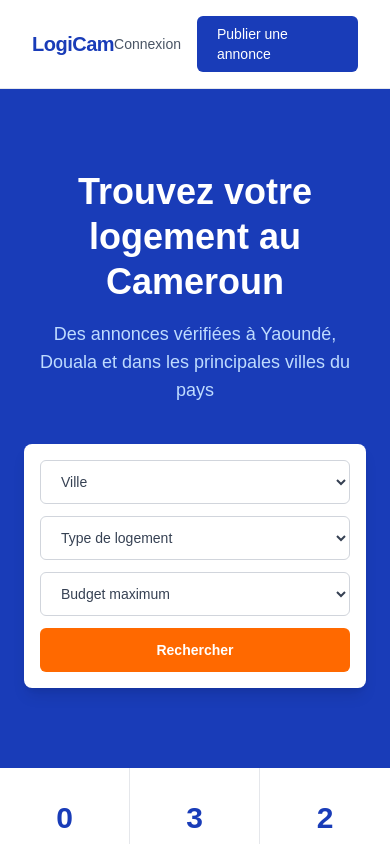
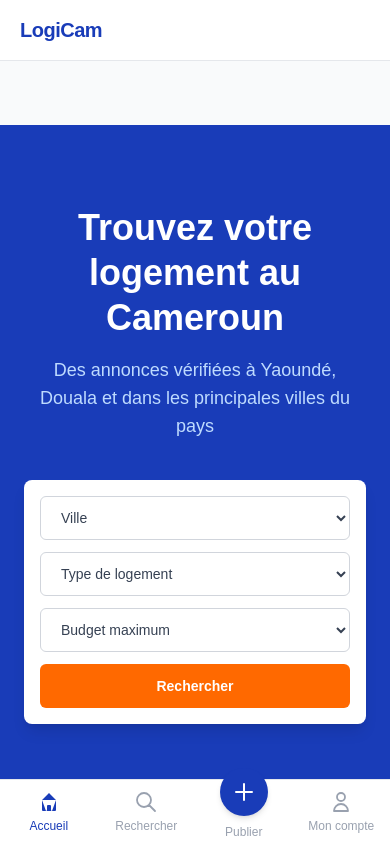
Before and after one commit to sohpagui/logicam, a Next.js app: page / in a window 390 px wide. Shown: the top 844 px of the page. Built offline with nearby package versions, Linux system fonts and the light colour scheme; no server answers; the database is empty.

Commit message:
barre navigation mobile en bas style WhatsApp

```diff
--- a/app/components/NavBar.tsx
+++ b/app/components/NavBar.tsx
@@ -5,10 +5,12 @@ import { useAuth } from '../context/AuthContext'
 import { useRouter } from 'next/navigation'
 import { useState, useEffect } from 'react'
 import { supabase } from '@/lib/supabase'
+import { usePathname } from 'next/navigation'
 
 export default function NavBar() {
   const { user, chargement, seDeconnecter } = useAuth()
   const router = useRouter()
+  const pathname = usePathname()
   const [estAdmin, setEstAdmin] = useState(false)
   const [messagesNonLus, setMessagesNonLus] = useState(0)
   const [photoProfil, setPhotoProfil] = useState('')
@@ -64,8 +66,12 @@ export default function NavBar() {
     router.push('/')
   }
 
+  const actif = (href: string) => pathname === href
+
   return (
-    <nav className="bg-white border-b border-gray-200 px-8 py-4 flex justify-between items-center">
+    <>
+      {/* NAVBAR HAUT — visible sur desktop, cachée sur mobile */}
+      <nav className="hidden md:flex bg-white border-b border-gray-200 px-8 py-4 justify-between items-center">
         <Link href="/" className="text-xl font-bold text-blue-800 tracking-tight">
           LogiCam
         </Link>
@@ -74,17 +80,11 @@ export default function NavBar() {
           {chargement ? null : user ? (
             <>
               {estAdmin && (
-              <Link
-                href="/admin"
-                className="text-sm text-orange-500 hover:text-orange-600 font-medium"
-              >
+                <Link href="/admin" className="text-sm text-orange-500 hover:text-orange-600 font-medium">
                   Administration
                 </Link>
               )}
-            <Link
-              href="/mon-espace"
-              className="text-sm text-gray-600 hover:text-blue-800 font-medium relative"
-            >
+              <Link href="/mon-espace" className="text-sm text-gray-600 hover:text-blue-800 font-medium relative">
                 Mon espace
                 {messagesNonLus > 0 && (
                   <span className="absolute -top-2 -right-4 bg-red-500 text-white text-xs rounded-full w-4 h-4 flex items-center justify-center font-bold">
@@ -94,41 +94,100 @@ export default function NavBar() {
               </Link>
               <Link href="/parametres" className="flex items-center gap-2">
                 {photoProfil ? (
-                <img
-                  src={photoProfil}
-                  alt="Photo de profil"
-                  className="w-8 h-8 rounded-full object-cover border border-gray-200"
-                />
+                  <img src={photoProfil} alt="Photo de profil" className="w-8 h-8 rounded-full object-cover border border-gray-200" />
                 ) : (
                   <div className="w-8 h-8 rounded-full bg-blue-100 flex items-center justify-center text-blue-800 font-bold text-sm border border-gray-200">
                     {nomUtilisateur.charAt(0).toUpperCase()}
                   </div>
                 )}
               </Link>
-            <button
-              onClick={gererDeconnexion}
-              className="text-sm text-red-500 hover:underline font-medium"
-            >
+              <button onClick={gererDeconnexion} className="text-sm text-red-500 hover:underline font-medium">
                 Se déconnecter
               </button>
             </>
           ) : (
             <>
-            <Link
-              href="/auth"
-              className="text-sm text-gray-600 hover:text-blue-800 font-medium"
-            >
+              <Link href="/auth" className="text-sm text-gray-600 hover:text-blue-800 font-medium">
                 Connexion
               </Link>
-            <Link
-              href="/publier"
-              className="text-sm bg-blue-800 text-white px-5 py-2 rounded-md hover:bg-blue-900 font-medium"
-            >
+              <Link href="/publier" className="text-sm bg-blue-800 text-white px-5 py-2 rounded-md hover:bg-blue-900 font-medium">
                 Publier une annonce
               </Link>
             </>
           )}
         </div>
       </nav>
+
+      {/* NAVBAR HAUT MOBILE — logo seulement */}
+      <nav className="flex md:hidden bg-white border-b border-gray-200 px-5 py-4 justify-between items-center">
+        <Link href="/" className="text-xl font-bold text-blue-800 tracking-tight">
+          LogiCam
+        </Link>
+        {user && (
+          <Link href="/parametres">
+            {photoProfil ? (
+              <img src={photoProfil} alt="Profil" className="w-9 h-9 rounded-full object-cover border-2 border-blue-100" />
+            ) : (
+              <div className="w-9 h-9 rounded-full bg-blue-100 flex items-center justify-center text-blue-800 font-bold text-sm">
+                {nomUtilisateur.charAt(0).toUpperCase()}
+              </div>
+            )}
+          </Link>
+        )}
+      </nav>
+
+      {/* BARRE DE NAVIGATION EN BAS — mobile uniquement */}
+      <div className="fixed bottom-0 left-0 right-0 z-50 md:hidden bg-white border-t border-gray-200 pb-safe">
+        <div className="grid grid-cols-4 h-16">
+
+          {/* ACCUEIL */}
+          <Link href="/" className={`flex flex-col items-center justify-center gap-1 transition ${actif('/') ? 'text-blue-800' : 'text-gray-400'}`}>
+            <svg className="w-6 h-6" fill={actif('/') ? 'currentColor' : 'none'} stroke="currentColor" strokeWidth={actif('/') ? 0 : 1.8} viewBox="0 0 24 24">
+              <path strokeLinecap="round" strokeLinejoin="round" d="M3 12l2-2m0 0l7-7 7 7M5 10v10a1 1 0 001 1h3m10-11l2 2m-2-2v10a1 1 0 01-1 1h-3m-6 0a1 1 0 001-1v-4a1 1 0 011-1h2a1 1 0 011 1v4a1 1 0 001 1m-6 0h6" />
+            </svg>
+            <span className="text-xs font-medium">Accueil</span>
+          </Link>
+
+          {/* RECHERCHE */}
+          <Link href="/annonces" className={`flex flex-col items-center justify-center gap-1 transition ${actif('/annonces') || actif('/recherche') ? 'text-blue-800' : 'text-gray-400'}`}>
+            <svg className="w-6 h-6" fill="none" stroke="currentColor" strokeWidth={1.8} viewBox="0 0 24 24">
+              <path strokeLinecap="round" strokeLinejoin="round" d="M21 21l-6-6m2-5a7 7 0 11-14 0 7 7 0 0114 0z" />
+            </svg>
+            <span className="text-xs font-medium">Rechercher</span>
+          </Link>
+
+          {/* PUBLIER */}
+          <Link href="/publier" className={`flex flex-col items-center justify-center gap-1 transition ${actif('/publier') ? 'text-blue-800' : 'text-gray-400'}`}>
+            <div className={`w-12 h-12 rounded-full flex items-center justify-center shadow-md -mt-4 ${actif('/publier') ? 'bg-blue-900' : 'bg-blue-800'}`}>
+              <svg className="w-6 h-6 text-white" fill="none" stroke="currentColor" strokeWidth={2} viewBox="0 0 24 24">
+                <path strokeLinecap="round" strokeLinejoin="round" d="M12 4v16m8-8H4" />
+              </svg>
+            </div>
+            <span className="text-xs font-medium mt-1">Publier</span>
+          </Link>
+
+          {/* MON COMPTE */}
+          <Link href="/mon-espace" className={`flex flex-col items-center justify-center gap-1 transition relative ${actif('/mon-espace') || actif('/dashboard') || actif('/locataire') ? 'text-blue-800' : 'text-gray-400'}`}>
+            {photoProfil ? (
+              <img src={photoProfil} alt="Profil" className="w-7 h-7 rounded-full object-cover border-2 border-gray-200" />
+            ) : (
+              <svg className="w-6 h-6" fill={actif('/mon-espace') ? 'currentColor' : 'none'} stroke="currentColor" strokeWidth={1.8} viewBox="0 0 24 24">
+                <path strokeLinecap="round" strokeLinejoin="round" d="M16 7a4 4 0 11-8 0 4 4 0 018 0zM12 14a7 7 0 00-7 7h14a7 7 0 00-7-7z" />
+              </svg>
+            )}
+            {messagesNonLus > 0 && (
+              <span className="absolute top-1 right-4 bg-red-500 text-white text-xs rounded-full w-4 h-4 flex items-center justify-center font-bold">
+                {messagesNonLus > 9 ? '9+' : messagesNonLus}
+              </span>
+            )}
+            <span className="text-xs font-medium">Mon compte</span>
+          </Link>
+
+        </div>
+      </div>
+
+      {/* ESPACE EN BAS pour que le contenu ne soit pas caché par la barre mobile */}
+      <div className="h-16 md:hidden" />
+    </>
   )
 }
```
Lines whose indentation alone changed are shown as unchanged.
